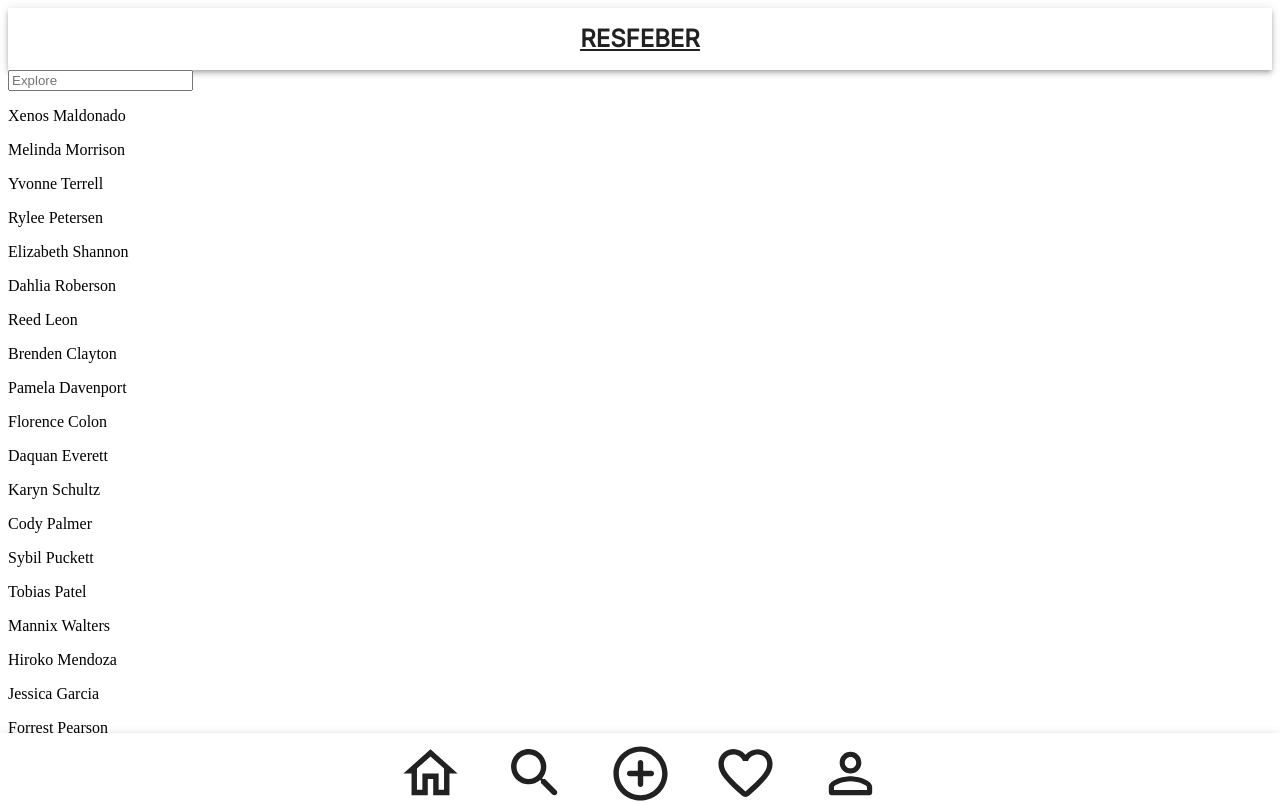
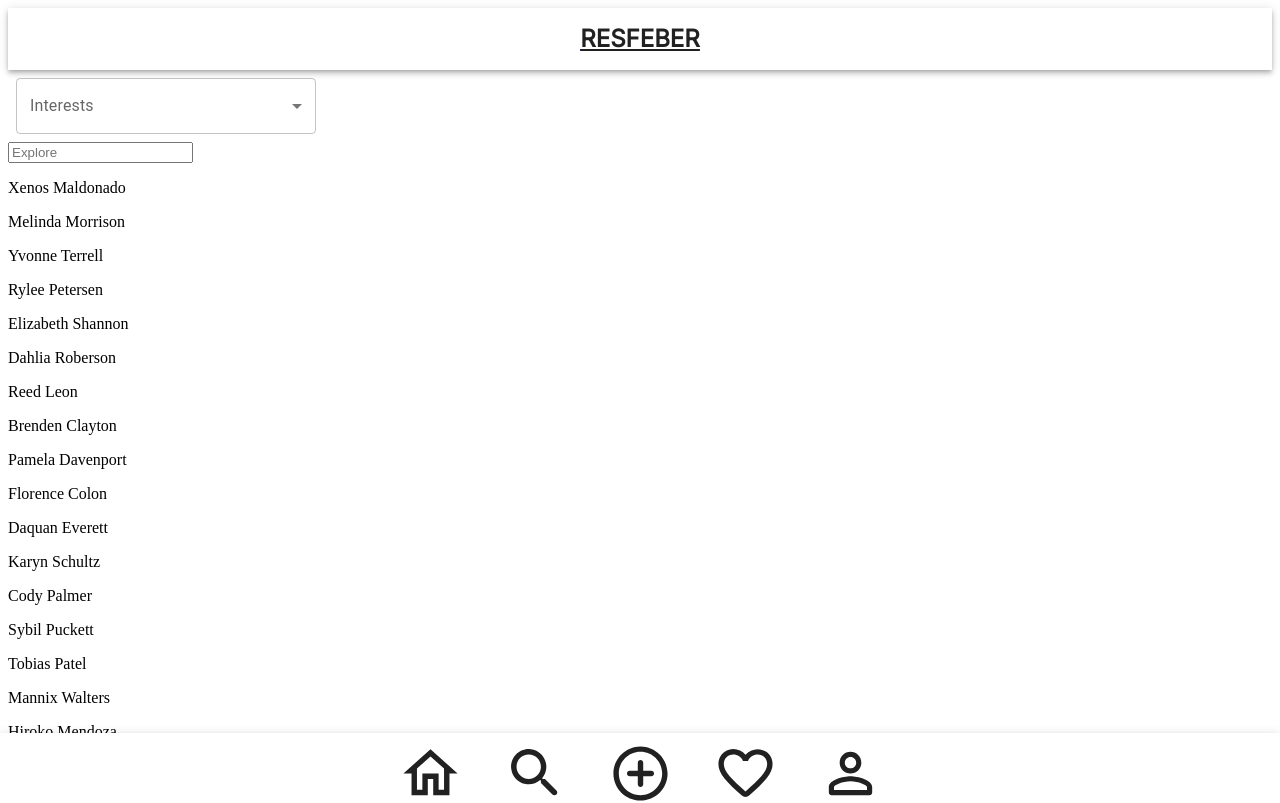
Before and after one commit to cristinahcm/resfeber-client, a React (Create React App) app: page /search in a window 1280 px wide. Shown: the top 803 px of the page. Built offline with nearby package versions, Linux system fonts and the light colour scheme; the HTML template or start-up script is replaced by a standard one.

Commit message:
search interests

```diff
--- /dev/null
+++ b/src/components/Select/SelectComponent.jsx
@@ -0,0 +1,88 @@
+import * as React from 'react';
+import { useTheme } from '@mui/material/styles';
+import Box from '@mui/material/Box';
+import OutlinedInput from '@mui/material/OutlinedInput';
+import InputLabel from '@mui/material/InputLabel';
+import MenuItem from '@mui/material/MenuItem';
+import FormControl from '@mui/material/FormControl';
+import Select from '@mui/material/Select';
+import Chip from '@mui/material/Chip';
+
+const ITEM_HEIGHT = 48;
+const ITEM_PADDING_TOP = 8;
+const MenuProps = {
+  PaperProps: {
+    style: {
+      maxHeight: ITEM_HEIGHT * 4.5 + ITEM_PADDING_TOP,
+      width: 250,
+    },
+  },
+};
+
+const interests = [
+  "Aventurer",
+  "Beach",
+  "Culture",
+  "Food",
+  "Nature",
+  "Nightlife",
+  "Shopping",
+];
+
+function getStyles(interest, UserInterest, theme) {
+  return {
+    fontWeight:
+    UserInterest.indexOf(interest) === -1
+        ? theme.typography.fontWeightRegular
+        : theme.typography.fontWeightMedium,
+  };
+}
+
+export default function SelectComponent() {
+  const theme = useTheme();
+  const [UserInterest, setUserInterest] = React.useState([]);
+
+  const handleChange = (event) => {
+    const {
+      target: { value },
+    } = event;
+    setUserInterest(
+      // On autofill we get a stringified value.
+      typeof value === 'string' ? value.split(',') : value,
+    );
+  };
+
+  return (
+    <div className='searchpage'>
+      <FormControl sx={{ m: 1, width: 300 }}>
+        <InputLabel id="demo-multiple-chip-label">Interests</InputLabel>
+        <Select
+          labelId="demo-multiple-chip-label"
+          id="interests"
+          multiple
+          value={UserInterest}
+          onChange={handleChange}
+          input={<OutlinedInput id="select-multiple-chip" label="Interests" />}
+          renderValue={(selected) => (
+            <Box sx={{ display: 'flex', flexWrap: 'wrap', gap: 0.5 }}>
+              {selected.map((value) => (
+                <Chip key={value} label={value} />
+              ))}
+            </Box>
+          )}
+          MenuProps={MenuProps}
+        >
+          {interests.map((interest) => (
+            <MenuItem
+              key={interest}
+              value={interest}
+              style={getStyles(interest, UserInterest, theme)}
+            >
+              {interest}
+            </MenuItem>
+          ))}
+        </Select>
+      </FormControl>
+    </div>
+  );
+}
--- a/src/pages/SearchPage.jsx
+++ b/src/pages/SearchPage.jsx
@@ -1,11 +1,13 @@
 import React from 'react'
 import dataUsers from '../dataUsers.json'
 import { useState } from 'react';
+import SelectComponent from '../components/Select/SelectComponent';
 
 export default function SearchPage() {
     const [searchTerm, setSearchTerm] = useState("")
     return (
         <div>
+            <SelectComponent />
             <input
             type="text"
             placeholder='Explore'
--- a/src/styles/global.css
+++ b/src/styles/global.css
@@ -138,3 +138,12 @@ ul {
 	margin-top: 0.5rem;
 	text-align: center;
 }
+
+.searchpage {
+	display: flex;
+	flex-direction: column;
+	justify-content: center;
+	align-items: center;
+	margin-top: 1rem;
+	margin-bottom: 1rem;
+}
```
